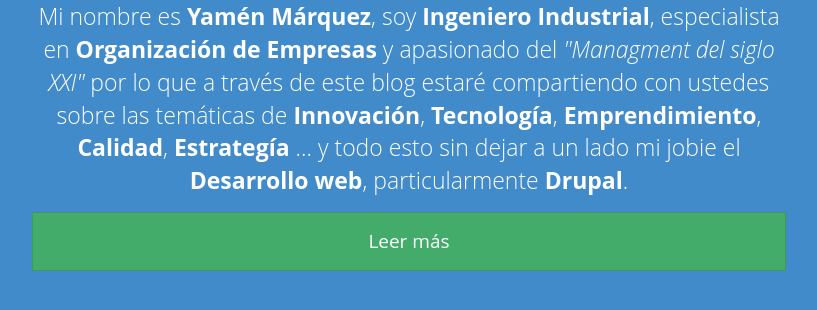
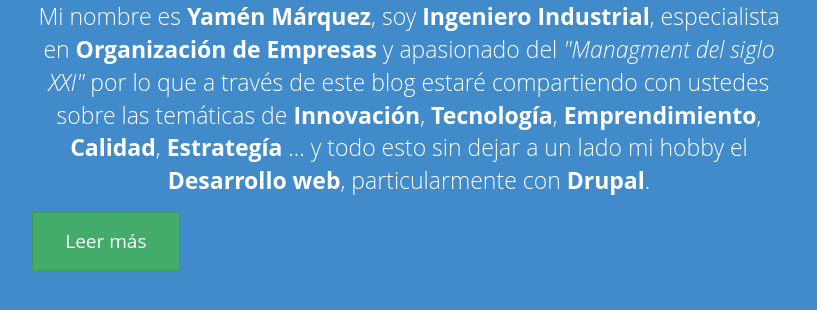
Before and after one commit to yamenmarquez/yamenmarquez.github.io, a plain HTML site: page index.html in a window 1280 px wide. Shown: the part 646-956 px from the top of the page, without its empty margins (231-1048 px from the left). Drawn offline with Linux system fonts and the light colour scheme.

Commit message:
Update index.html

```diff
--- a/index.html
+++ b/index.html
@@ -41,8 +41,8 @@
           <div class="jumbotron">
             <div class="container">
               <h1 class="text-center">Acerca de mi</h1>
-              <p class="text-center">Mi nombre es <b>Yam&eacuten M&aacuterquez</b>, soy <b>Ingeniero Industrial</b>, especialista en <b>Organizaci&oacuten de Empresas</b> y apasionado del <i>"Managment del siglo XXI"</i> por lo que a trav&eacutes de este blog estar&eacute compartiendo con ustedes sobre las tem&aacuteticas de <b>Innovaci&oacuten</b>, <b>Tecnolog&iacutea</b>, <b>Emprendimiento</b>, <b>Calidad</b>, <b>Estrateg&iacutea</b> ... y todo esto sin dejar a un lado mi jobie el <b>Desarrollo web</b>, particularmente <b>Drupal</b>. </p>
-              <p><a href="https://www.linkedin.com/in/yamenmarquez" class="btn btn-success btn-lg btn-block" role="button">Leer más</a></p>
+              <p class="text-center">Mi nombre es <b>Yam&eacuten M&aacuterquez</b>, soy <b>Ingeniero Industrial</b>, especialista en <b>Organizaci&oacuten de Empresas</b> y apasionado del <i>"Managment del siglo XXI"</i> por lo que a trav&eacutes de este blog estar&eacute compartiendo con ustedes sobre las tem&aacuteticas de <b>Innovaci&oacuten</b>, <b>Tecnolog&iacutea</b>, <b>Emprendimiento</b>, <b>Calidad</b>, <b>Estrateg&iacutea</b> ... y todo esto sin dejar a un lado mi hobby el <b>Desarrollo web</b>, particularmente con <b>Drupal</b>. </p>
+              <p><a href="https://www.linkedin.com/in/yamenmarquez" class="btn btn-success btn-lg" role="button">Leer más</a></p>
             </div>
           </div>
         </aside>
```
